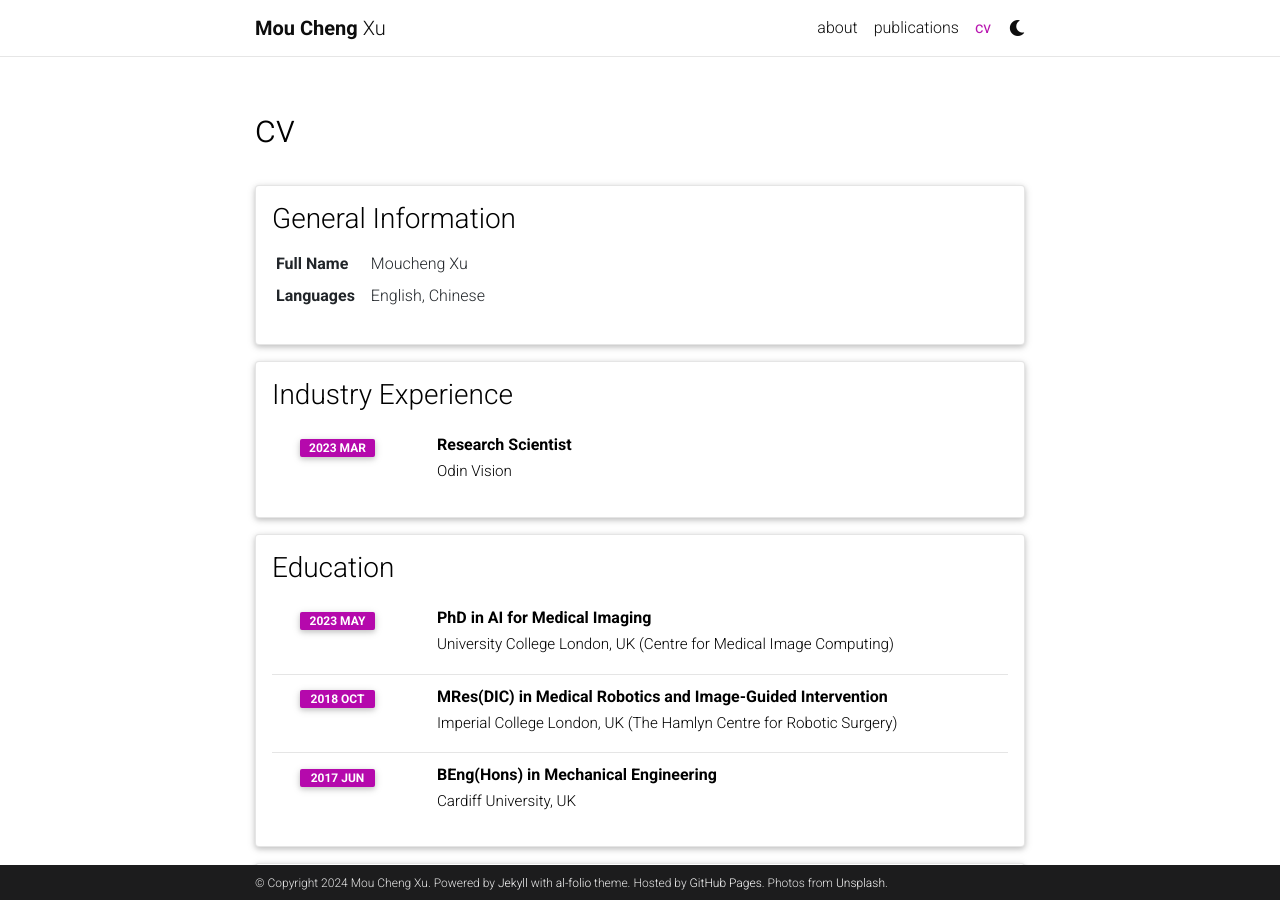
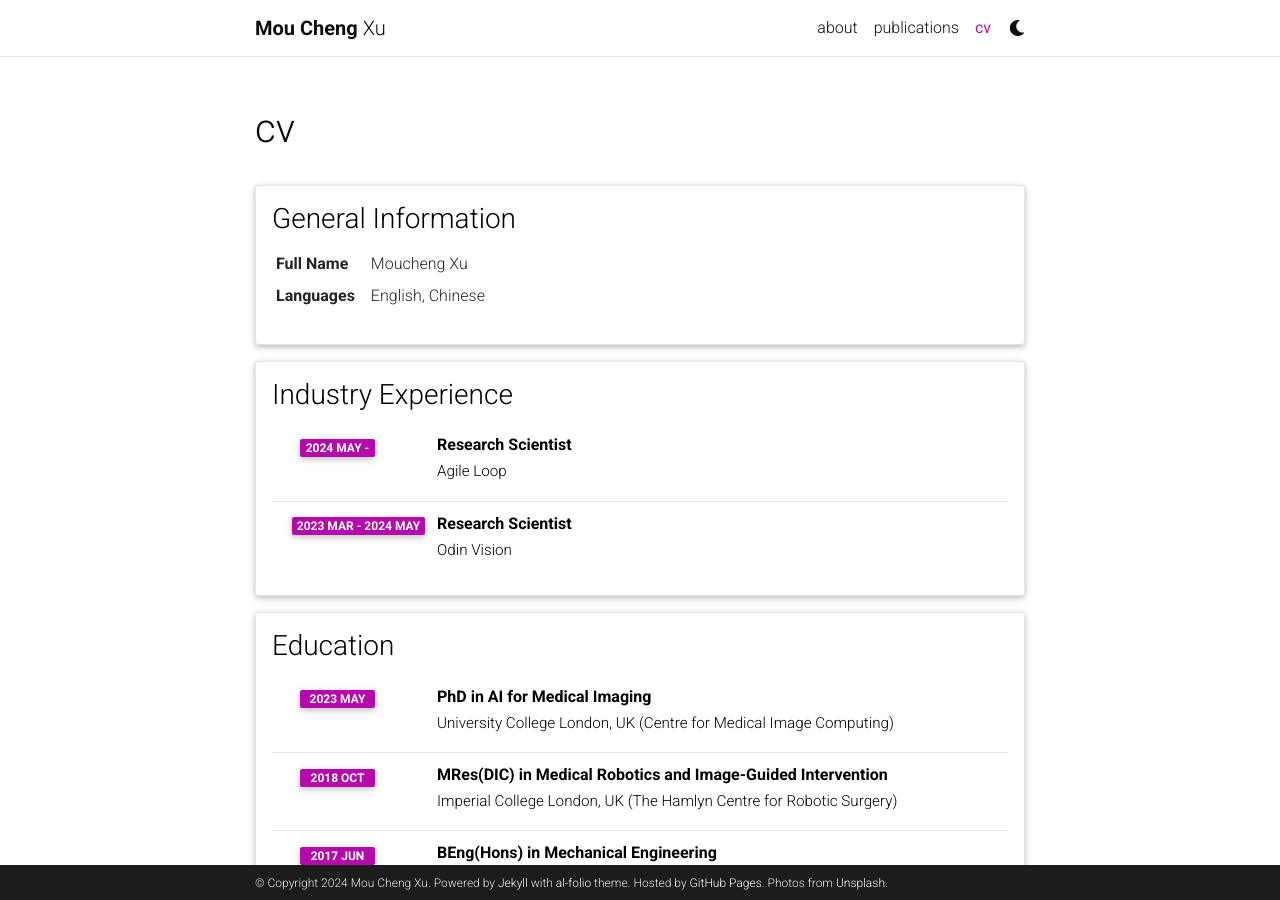
Before and after one commit to moucheng2017/moucheng2017.github.io, a Jekyll site: the page built from _pages/cv.md, in a window 1280 px wide and 900 px high. Built offline with Jekyll 4.4.1, drawn with Linux system fonts in a browser that asks for light colours; comment, search, counter and statistics services are not loaded; a style sheet for code colours, icons or effects is not loaded.

Commit message:
Update cv.yml

```diff
--- a/_data/cv.yml
+++ b/_data/cv.yml
@@ -10,8 +10,11 @@
   type: time_table
   contents:
     - title: Research Scientist
+      institution: Agile Loop
+      year: 2024 May -
+    - title: Research Scientist
       institution: Odin Vision
-      year: 2023 Mar
+      year: 2023 Mar - 2024 May
 
 - title: Education
   type: time_table
```
